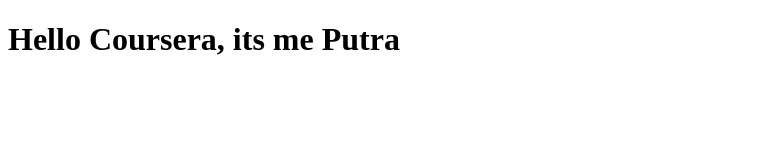
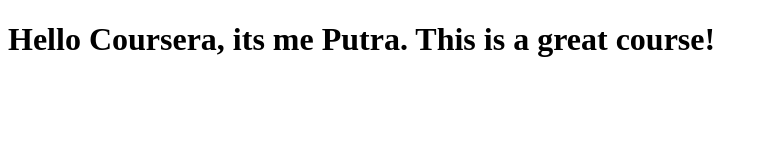
Before and after one commit to putrayr/coursera-test, a plain HTML site: page site/index.html in a window 1280 px wide. Shown: the whole page, without its empty margins (0-768 px from the left). Drawn offline with Linux system fonts and the light colour scheme.

Commit message:
Small change to my page content

```diff
--- a/site/index.html
+++ b/site/index.html
@@ -7,7 +7,7 @@
 </head>
 <body>
     <h1>
-        Hello Coursera, its me Putra
+        Hello Coursera, its me Putra. This is a great course!
     </h1>
 </body>
 </html>
```
